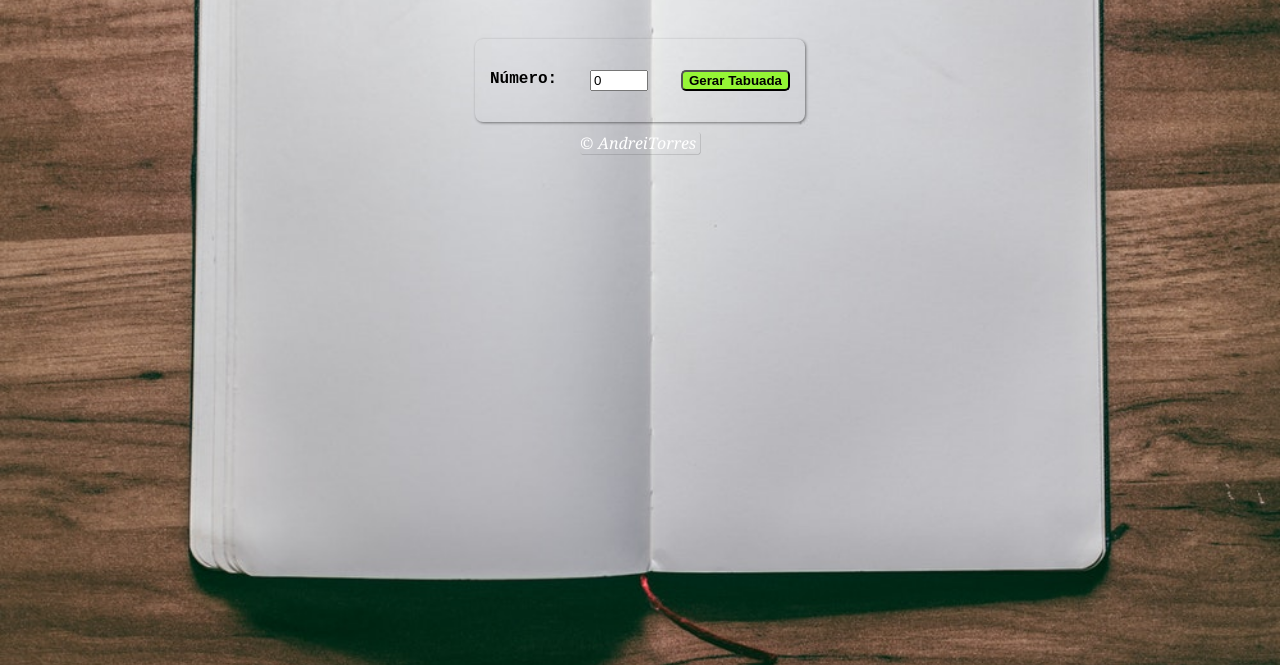
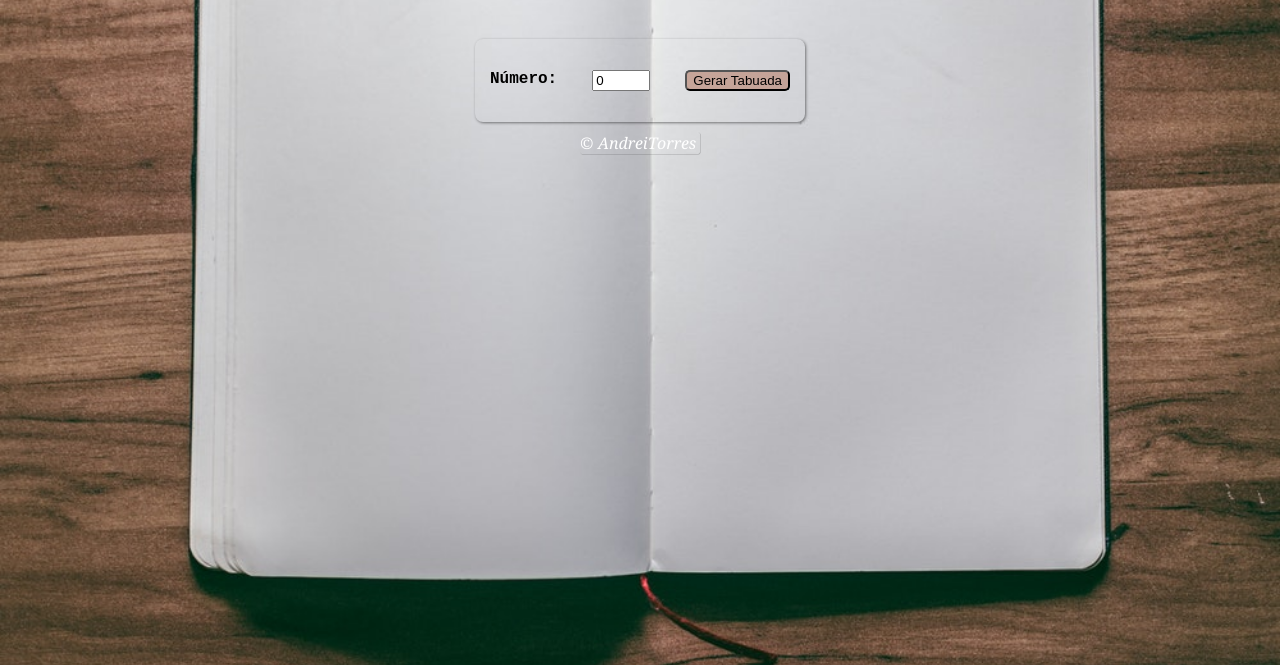
Before and after one commit to Andrei-Torres/tabuada, a plain HTML site: page index.html in a window 1280 px wide. Shown: the part 135-800 px from the top of the page. Drawn offline with Linux system fonts and the light colour scheme.

Commit message:
Update style.css

```diff
--- a/css/style.css
+++ b/css/style.css
@@ -42,9 +42,8 @@ p{
 }
 
 #inputButton{
-    font-weight: bold;
     border-radius: 5px;
-    background-color: rgba(129, 253, 5, 0.774);
+    background-color: #c09787cc;
 }
 
 
```
